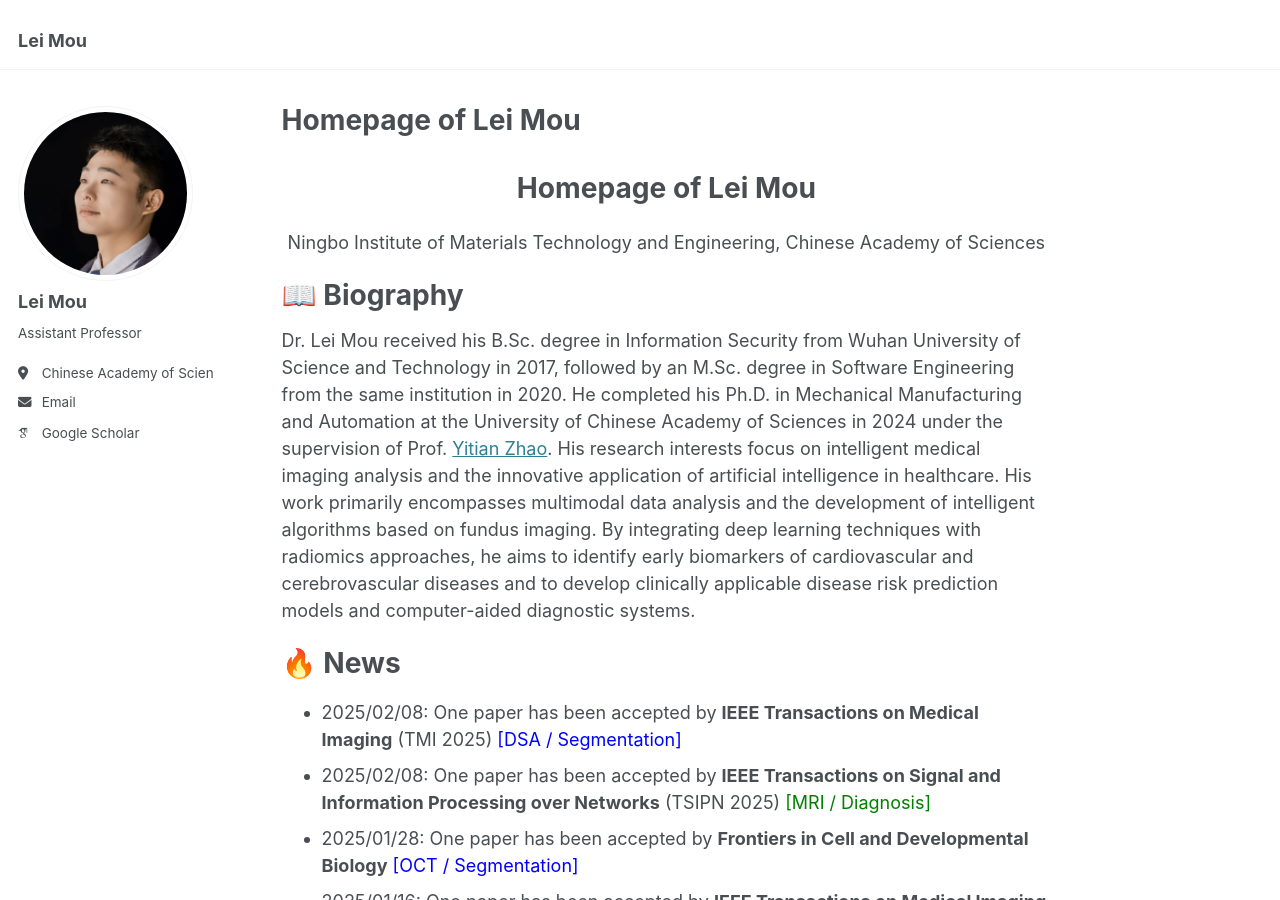
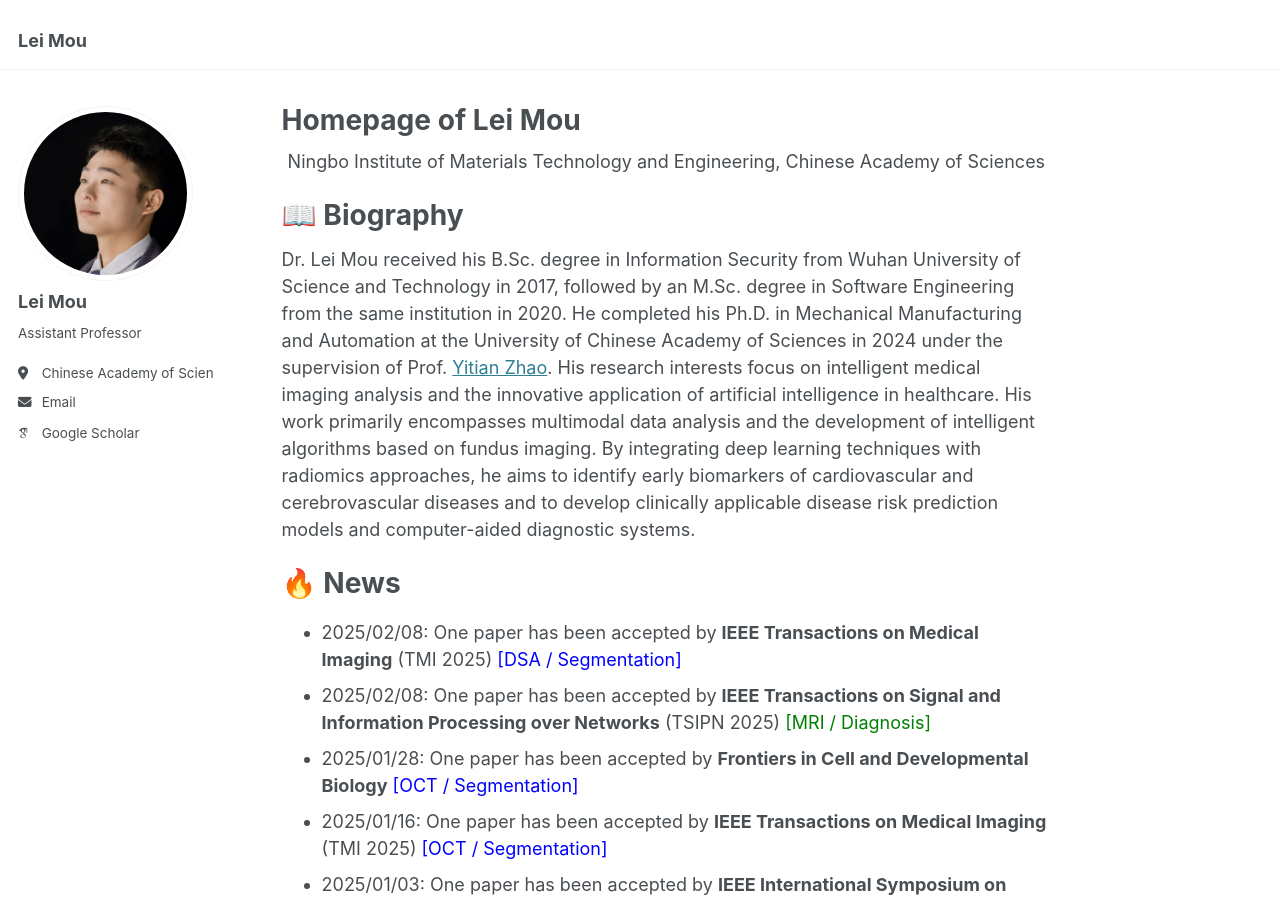
Before and after one commit to iBrain-007/iBrain-007.github.io, a Jekyll site: the page built from _pages/about.md, in a window 1280 px wide and 900 px high. Built offline with Jekyll 4.4.1, drawn with Linux system fonts in a browser that asks for light colours; emoji names are drawn with the system emoji font; some web fonts are replaced.

Commit message:
Update about.md

```diff
--- a/_pages/about.md
+++ b/_pages/about.md
@@ -7,9 +7,6 @@ redirect_from:
   - /about.html
 ---
 
-<p align="center">
-    <h1 align="center"> Homepage of Lei Mou</h1>
-</p>
 
 <p align="center"> Ningbo Institute of Materials Technology and Engineering, Chinese Academy of Sciences </p>
 
```
